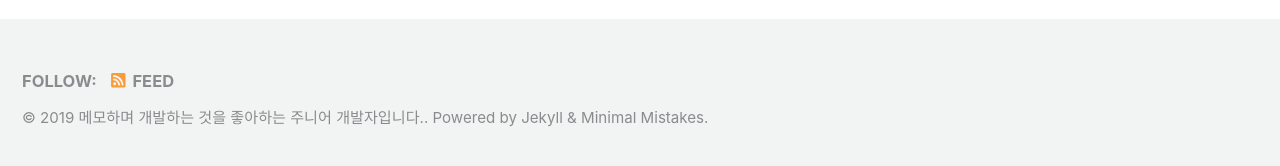
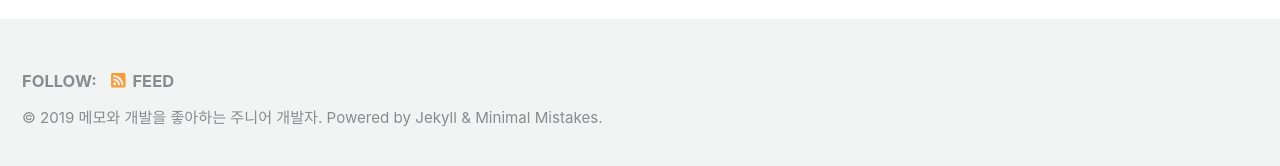
Before and after one commit to nttejun/nttejun.github.io, a Jekyll site: the page built from _posts/2019-04-28-portfolio.md, in a window 1280 px wide and 900 px high, scrolled down 4601 px. Shown: the part 727-893 px from the top of the window. Built offline with Jekyll 4.4.1, drawn with Linux system fonts in a browser that asks for light colours; cached includes are drawn as plain includes; nearby versions of some CDN libraries; some of the changed text lies outside the part shown.

Commit message:
Update github blog

```diff
--- a/_config.yml
+++ b/_config.yml
@@ -21,7 +21,7 @@ minimal_mistakes_skin    : "default" # "air", "aqua", "contrast", "dark", "dirt"
 
 # Site Settings
 locale                   : "en-US"
-title                    : "메모하며 개발하는 것을 좋아하는 주니어 개발자입니다."
+title                    : "메모와 개발을 좋아하는 주니어 개발자"
 title_separator          : "-"
 name                     : ""
 description              : "."
```
